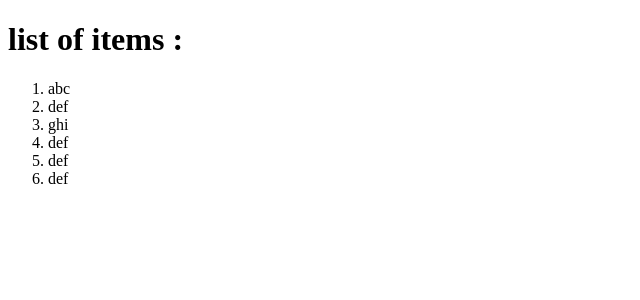
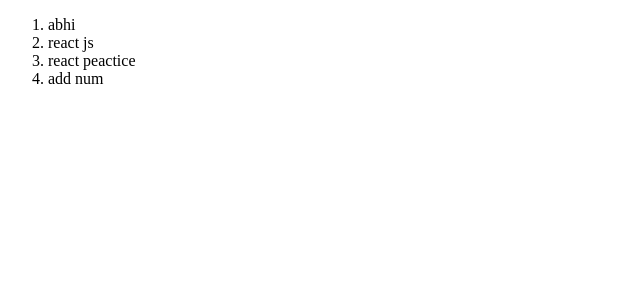
Before and after one commit to abhishekhatwal/reactjs_tutorial, a React (Create React App) app: page / in a window 1280 px wide. Shown: the top 300 px of the page, without its empty margins (0-640 px from the left). Built offline with nearby package versions, Linux system fonts and the light colour scheme.

Commit message:
import-export

```diff
--- a/src/App.js
+++ b/src/App.js
@@ -1,17 +1,18 @@
-import React from "react";
-import Heading from "./Heading";
-import List from "./List";
+let fname="abhi";
+let lname="react js";
 
-//  App.jsx/App.js is a component. function name should be same as component name
-function App(){
-    return (
-    <>
-    <Heading></Heading>
-    <List></List>
-    </>
-    );
+
+function name(){
+    let name="react peactice";
+    return name;
 }
 
+function code(){
+    let calc="add num";
+    return calc;
+}
 
-//export function App() by wirting export default App; dont use () otheriwse it will called directly
-export default App;
+// tou can use default export for only one entity for rest of the entity you can use normal export and can simultaneously export one or more item/entity using {}
+export default fname;
+
+export {lname, name,code};
--- a/src/Heading.jsx
+++ /dev/null
@@ -1,13 +0,0 @@
-import React from "react";
-
-//  Heading.jsx/Heading.js is a component .function name should be same as component name
-function Heading(){
-    return (
-    <>
-   <div><h1>list of items :</h1></div>
-    </>
-    );
-}
-
-//export function Heading() by wirting export default Heading; dont use () otheriwse it will called directly
-export default Heading;
--- a/src/List.jsx
+++ /dev/null
@@ -1,20 +0,0 @@
-import React from "react";
-
-//  List.jsx/List.js is a component. function name should be same as component name
-function List(){
-    return (
-    <>
-    <ol>
-        <li>abc</li>
-        <li>def</li>
-        <li>ghi</li>
-        <li>def</li>
-        <li>def</li>
-        <li>def</li>
-    </ol>
-    </>
-    );
-}
-
-//export function list() by wirting export default List; dont use () otheriwse it will called directly
-export default List;
--- a/src/index.js
+++ b/src/index.js
@@ -1,11 +1,19 @@
 import React from "react";
 import ReactDOM from "react-dom";
-import App from "./App";
+import fname from "./App";
+import {lname, name,code} from "./App";
 
-//react uisng component
+//import normal export as it is define while exporting with normal export
+//while accessing function use () for calling it here
+//{fname} etc used bcz js is being used in jsx
 ReactDOM.render(
 <>
-<App></App>
+<ol>
+    <li>{fname}</li>
+    <li>{lname}</li>
+    <li>{name()}</li>
+    <li>{code()}</li>
+</ol>
 </>,
 document.getElementById("root")
 );
```
